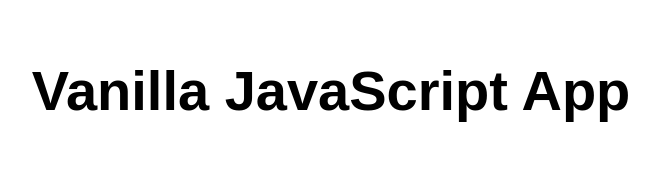
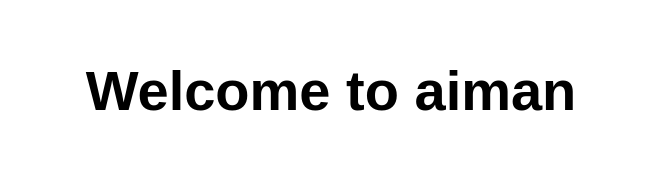
Before and after one commit to Raftha1234/nextgen1234, a website: page src/index.html in a window 1280 px wide. Shown: the whole page, without its empty margins (309-968 px from the left). Drawn offline with Linux system fonts and the light colour scheme.

Commit message:
index.html

```diff
--- a/src/index.html
+++ b/src/index.html
@@ -10,7 +10,7 @@
 
 <body>
   <main>
-    <h1>Vanilla JavaScript App</h1>
+    <h1>Welcome to aiman</h1>
   </main>
 </body>
 
```
